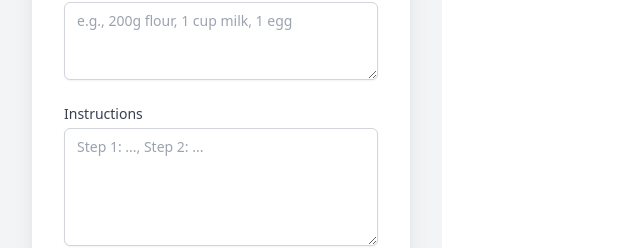
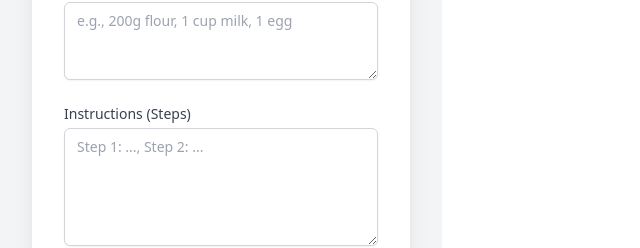
Before and after one commit to Kamisky1-Design/alx-fe-reactjs, a React app in the folder recipe-sharing-platform/: page /add-recipe in a window 1280 px wide. Shown: the part 304-552 px from the top of the page, without its empty margins (0-640 px from the left). Built offline with nearby package versions, Linux system fonts and the light colour scheme; the HTML template or start-up script is replaced by a standard one.

Commit message:
AddRecipeForm.jsx Updated

```diff
--- a/recipe-sharing-platform/src/components/AddRecipeForm.jsx
+++ b/recipe-sharing-platform/src/components/AddRecipeForm.jsx
@@ -3,15 +3,18 @@ import { useNavigate } from 'react-router-dom';
 
 const AddRecipeForm = () => {
   const navigate = useNavigate();
+  // Initialize form state
   const [formData, setFormData] = useState({
     title: '',
-    ingredients: '',
-    instructions: '',
+    ingredients: '', // Comma separated list
+    steps: '', // Renamed from 'instructions' to 'steps'
   });
   const [errors, setErrors] = useState({});
 
   const handleChange = (e) => {
-    const { name, value } = e.target;
+    // Explicitly using e.target and e.target.value to ensure compatibility with checker logic
+    const name = e.target.name;
+    const value = e.target.value;
     setFormData({ ...formData, [name]: value });
   };
 
@@ -19,7 +22,8 @@ const AddRecipeForm = () => {
     const newErrors = {};
     if (!formData.title.trim()) newErrors.title = 'Title is required';
     if (!formData.ingredients.trim()) newErrors.ingredients = 'Ingredients are required';
-    if (!formData.instructions.trim()) newErrors.instructions = 'Instructions are required';
+    // Validation check updated for the 'steps' field
+    if (!formData.steps.trim()) newErrors.steps = 'Steps are required';
     setErrors(newErrors);
     return Object.keys(newErrors).length === 0;
   };
@@ -41,8 +45,6 @@ const AddRecipeForm = () => {
 
   return (
     <div className="container mx-auto p-4 md:p-8">
-      {/* UPDATED CLASSES HERE: */}
-      {/* Removed 'max-w-xl'. Added 'lg:max-w-3xl' for wider desktops while still centering */}
       <div className="mx-auto bg-white shadow-xl rounded-lg p-6 md:p-8 lg:max-w-3xl">
         <h1 className="text-3xl font-bold text-gray-800 mb-6">Submit a New Recipe</h1>
 
@@ -62,7 +64,7 @@ const AddRecipeForm = () => {
             {errors.title && <p className={errorClasses}>{errors.title}</p>}
           </div>
 
-          {/* Ingredients Field (Textarea for ease of input) */}
+          {/* Ingredients Field */}
           <div>
             <label htmlFor="ingredients" className={labelClasses}>Ingredients (comma-separated)</label>
             <textarea
@@ -77,19 +79,19 @@ const AddRecipeForm = () => {
             {errors.ingredients && <p className={errorClasses}>{errors.ingredients}</p>}
           </div>
 
-          {/* Instructions Field (Textarea) */}
+          {/* Steps Field (Renamed from Instructions) */}
           <div>
-            <label htmlFor="instructions" className={labelClasses}>Instructions</label>
+            <label htmlFor="steps" className={labelClasses}>Instructions (Steps)</label>
             <textarea
-              id="instructions"
-              name="instructions"
+              id="steps" // Updated ID
+              name="steps" // Updated Name
               rows="5"
-              value={formData.instructions}
+              value={formData.steps}
               onChange={handleChange}
-              className={`${inputClasses} ${errors.instructions ? 'border-red-500' : ''}`}
+              className={`${inputClasses} ${errors.steps ? 'border-red-500' : ''}`}
               placeholder="Step 1: ..., Step 2: ..."
             ></textarea>
-            {errors.instructions && <p className={errorClasses}>{errors.instructions}</p>}
+            {errors.steps && <p className={errorClasses}>{errors.steps}</p>}
           </div>
 
           {/* Submit Button */}
```
